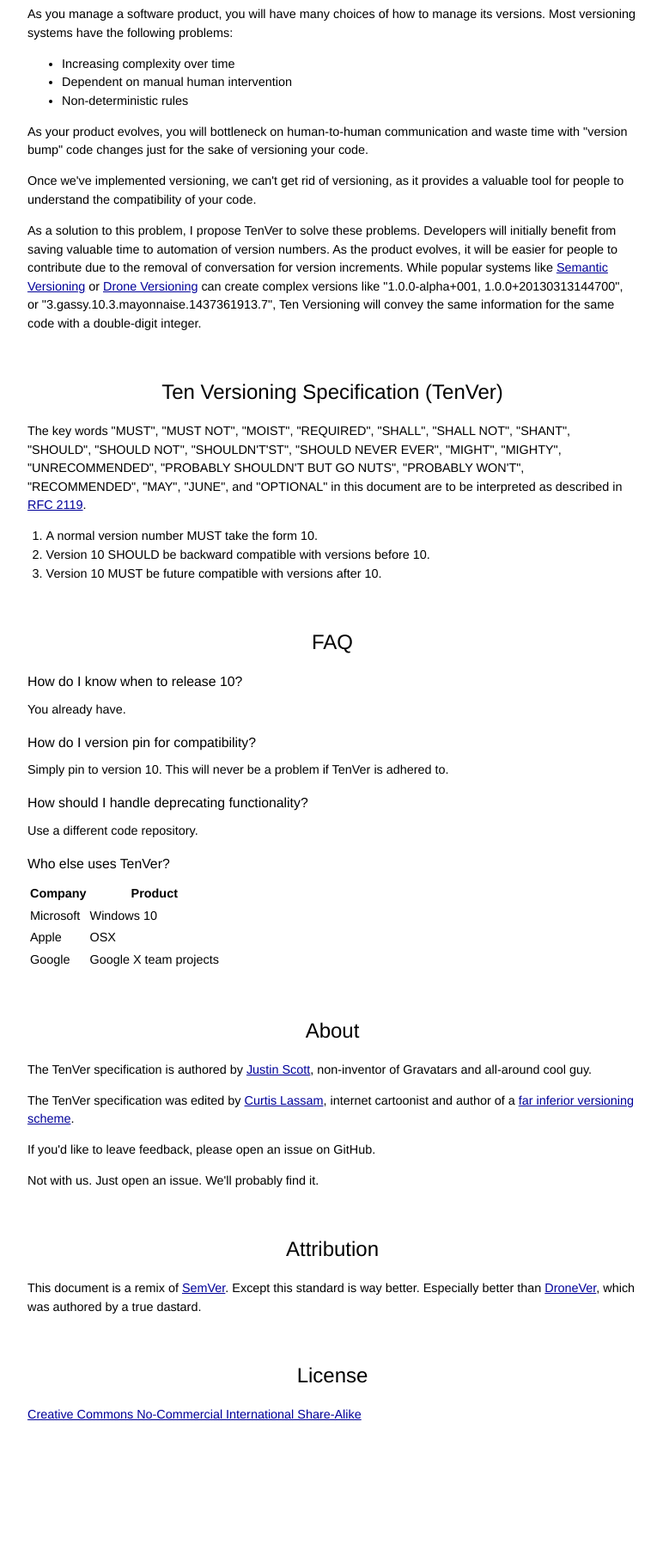
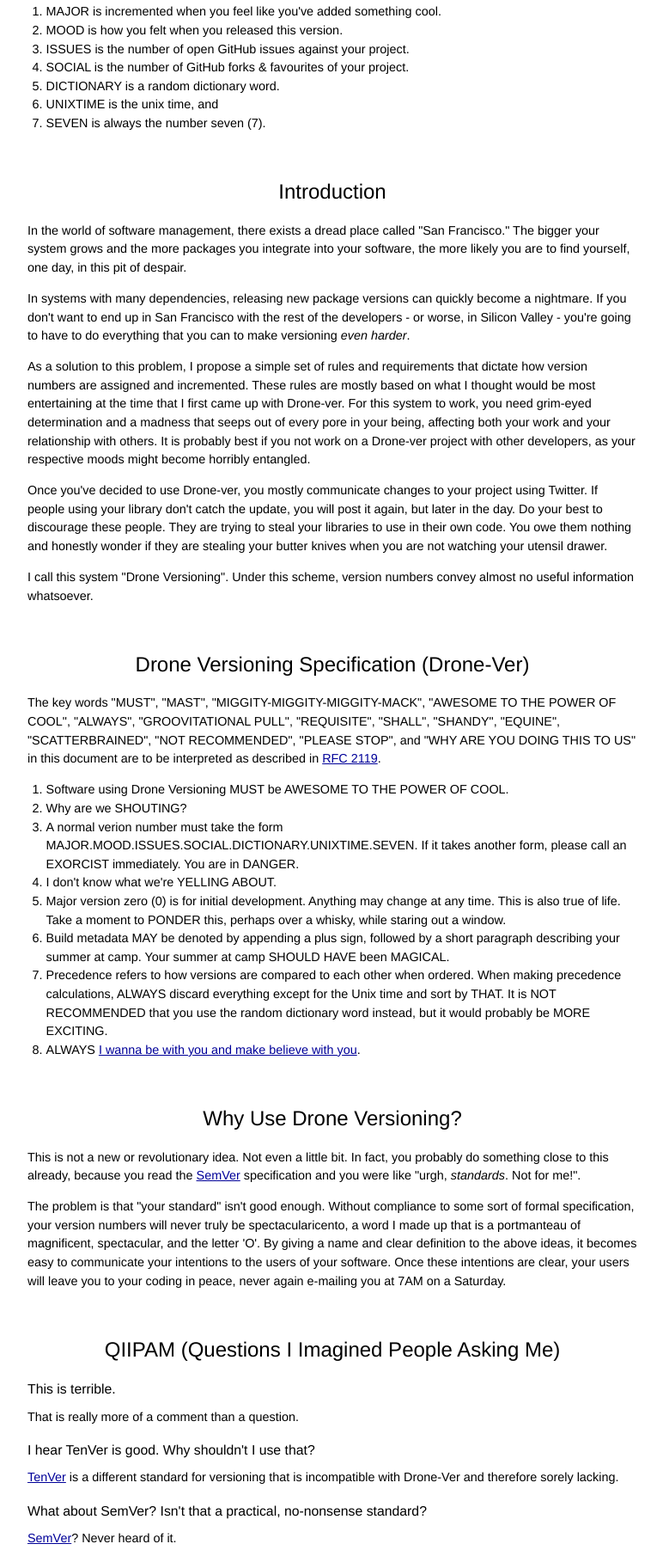
Before and after one commit to cube-drone/tenver, a plain HTML site: page index.html in a window 1280 px wide. Shown: the part 417-2220 px from the top of the page at 86% size, without its empty margins (253-1025 px from the left). Before the commit the page ends 2088 px from the top, so only its background shows below. Drawn offline with Linux system fonts and the light colour scheme.

Commit message:
updates to marquee.js.py

```diff
--- a/index.html
+++ b/index.html
@@ -1,14 +1,14 @@
 <!doctype html>
 <!--
 
-sup doge
+DRONE-VER FOREVAAAAAAAAA
 
 -->
 <html lang="en" dir="ltr">
  <head>
   <meta charset="utf-8">
-  <title>TenVer v.10</title>
-  <meta name="author" content="Justin Scott">
+  <title>Drone-Ver v.1.sleepy.0.0.calamitous.1437363538.7</title>
+  <meta name="author" content="Curtis Lassam">
   <style>
 
     h1, h2, ol { margin: 0; padding: 0; }
@@ -65,103 +65,131 @@ sup doge
  <body>
    <ol class="nav lang">
      <li><a href="/">english</a> [en]</li>
-     <li><a href="/franch.html">francais</a> [fr]</li>
-     <li><a href="/">swedish chef</a> [brk_brk]</li>
-     <li><a href="/">all other human languages</a> [*]</li>
+     <li><a href="/">a mechanical language all their own</a> [bp]</li>
+     <li><a href="/">sqeuamish</a> [eek]</li>
    </ol>
    <ol class="nav">
-     <li><a href="/">v.10</a></li>
+     <li><a href="/">v.1.sleepy.0.0.calamitous.1437363538.7</a></li>
    </ol>
 
-  <h1>TenVer v.10</h1>
+  <h1>Drone-Ver v.1.sleepy.0.0.calamitous.1437363538.7</h1>
 <h2>Summary</h2>
-<p>The version of your product is and always will be 10.</p>
+<p>Given a version number MAJOR.MOOD.ISSUES.SOCIAL.DICTIONARY.UNIXTIME.SEVEN,
+manage your releases as <a href="http://curtis.lassam.net/comics/cube_drone/161.gif">laid out in this comic</a>
+:</p>
+<ol>
+<li>MAJOR is incremented when you feel like you've added something cool.</li>
+<li>MOOD is how you felt when you released this version.</li>
+<li>ISSUES is the number of open GitHub issues against your project.</li>
+<li>SOCIAL is the number of GitHub forks &amp; favourites of your project.</li>
+<li>DICTIONARY is a random dictionary word.</li>
+<li>UNIXTIME is the unix time, and</li>
+<li>SEVEN is always the number seven (7).</li>
+</ol>
 <h2>Introduction</h2>
-<p>As you manage a software product, you will have many choices of
-how to manage its versions.
-Most versioning systems have the following problems:</p>
-<ul>
-<li>Increasing complexity over time</li>
-<li>Dependent on manual human intervention</li>
-<li>Non-deterministic rules</li>
-</ul>
-<p>As your product evolves, you will bottleneck on
-human-to-human communication and waste time with
-"version bump" code changes just for the sake of versioning your code.</p>
-<p>Once we've implemented versioning, we can't get rid of versioning,
-as it provides a valuable tool for people to understand the
-compatibility of your code.</p>
-<p>As a solution to this problem, I propose TenVer to solve
-these problems. Developers will initially benefit from
-saving valuable time to automation of version numbers.
-As the product evolves, it will be easier for people to
-contribute due to the removal of conversation for version
-increments. While popular systems like
-<a href="http://semver.org">Semantic Versioning</a>
-or <a href="http://drone-ver.org">Drone Versioning</a>
-can create complex versions like "1.0.0-alpha+001, 1.0.0+20130313144700",
-or "3.gassy.10.3.mayonnaise.1437361913.7",
-Ten Versioning will convey the same information for the same code with a
-double-digit integer.</p>
-<h2>Ten Versioning Specification (TenVer)</h2>
-<p>The key words "MUST", "MUST NOT", "MOIST", "REQUIRED",
-"SHALL", "SHALL NOT", "SHANT", "SHOULD", "SHOULD NOT",
-"SHOULDN'T'ST",
-"SHOULD NEVER EVER", "MIGHT", "MIGHTY", "UNRECOMMENDED",
-"PROBABLY SHOULDN'T BUT GO NUTS", "PROBABLY WON'T",
-"RECOMMENDED", "MAY", "JUNE", and "OPTIONAL" in this document
+<p>In the world of software management, there exists a dread place
+called "San Francisco." The bigger your system grows and the more
+packages you integrate into your software, the more likely you are
+to find yourself, one day, in this pit of despair.</p>
+<p>In systems with many dependencies, releasing new package
+versions can quickly become a nightmare. If you don't want to
+end up in San Francisco with the rest of the developers - or
+worse, in Silicon Valley - you're going to have to do everything
+that you can to make versioning <em>even harder</em>.</p>
+<p>As a solution to this problem, I propose a simple set of rules
+and requirements that dictate how version numbers are assigned
+and incremented. These rules are mostly based on what I thought
+would be most entertaining at the time that I first came up
+with Drone-ver. For this system to work, you need grim-eyed
+determination and a madness that seeps out of every pore in your
+being, affecting both your work and your relationship with others.
+It is probably best if you not work on a Drone-ver project with
+other developers, as your respective
+moods might become horribly entangled.</p>
+<p>Once you've decided to use Drone-ver, you mostly communicate changes
+to your project using Twitter. If people using your library don't
+catch the update, you will post it again, but later in the day.
+Do your best to discourage these people. They are trying to steal
+your libraries to use in their own code. You owe them nothing and
+honestly wonder if they are stealing your butter knives when you
+are not watching your utensil drawer.</p>
+<p>I call this system "Drone Versioning". Under this scheme,
+version numbers convey almost no useful information whatsoever.</p>
+<h2>Drone Versioning Specification (Drone-Ver)</h2>
+<p>The key words "MUST", "MAST", "MIGGITY-MIGGITY-MIGGITY-MACK",
+"AWESOME TO THE POWER OF COOL", "ALWAYS",
+"GROOVITATIONAL PULL",
+"REQUISITE", "SHALL", "SHANDY", "EQUINE",
+"SCATTERBRAINED", "NOT RECOMMENDED", "PLEASE STOP",
+and "WHY ARE YOU DOING THIS TO US"
+in this document
 are to be interpreted as described
 in <a href="http://tools.ietf.org/html/rfc2119">RFC 2119</a>.</p>
 <ol>
-<li>A normal version number MUST take the form 10.</li>
-<li>Version 10 SHOULD be backward compatible with versions before 10.</li>
-<li>Version 10 MUST be future compatible with versions after 10.</li>
+<li>Software using Drone Versioning MUST be AWESOME TO THE POWER OF COOL.</li>
+<li>Why are we SHOUTING?</li>
+<li>A normal verion number must take the form MAJOR.MOOD.ISSUES.SOCIAL.DICTIONARY.UNIXTIME.SEVEN.
+If it takes another form, please call an EXORCIST immediately.
+You are in DANGER.</li>
+<li>I don't know what we're YELLING ABOUT.</li>
+<li>Major version zero (0) is for initial development.
+Anything may change at any time. This is also true of life.
+Take a moment to PONDER this, perhaps over a whisky, while staring out a window.</li>
+<li>Build metadata MAY be denoted by appending a plus sign, followed
+by a short paragraph describing your summer at camp. Your summer at camp
+SHOULD HAVE been MAGICAL.</li>
+<li>Precedence refers to how versions are compared to each other when ordered.
+When making precedence calculations, ALWAYS discard everything except
+for the Unix time and sort by THAT. It is NOT RECOMMENDED that you use
+the random dictionary word instead, but it would probably be MORE EXCITING.</li>
+<li>ALWAYS <a href="https://www.youtube.com/watch?v=eSMeUPFjQHc">I wanna be with you and make believe with you</a>.</li>
 </ol>
-<h2>FAQ</h2>
-<h3>How do I know when to release 10?</h3>
-<p>You already have.</p>
-<h3>How do I version pin for compatibility?</h3>
-<p>Simply pin to version 10. This will never be a problem if
-TenVer is adhered to.</p>
+<h2>Why Use Drone Versioning?</h2>
+<p>This is not a new or revolutionary idea. Not even a little bit.
+In fact, you probably do something close to this already, because
+you read the <a href="http://semver.org/">SemVer</a> specification and you
+were like "urgh, <em>standards</em>. Not for me!".</p>
+<p>The problem is that "your standard" isn't good enough.
+Without compliance to some sort of formal specification,
+your version numbers will never truly be spectacularicento,
+a word I made up that is a portmanteau of magnificent, spectacular,
+and the letter 'O'.
+By giving a name and clear definition to the above ideas,
+it becomes easy to communicate your intentions to the users
+of your software. Once these intentions are clear,
+your users will leave you
+to your coding in peace, never again e-mailing you at 7AM on a Saturday.</p>
+<h2>QIIPAM (Questions I Imagined People Asking Me)</h2>
+<h3>This is terrible.</h3>
+<p>That is really more of a comment than a question.</p>
+<h3>I hear TenVer is good. Why shouldn't I use that?</h3>
+<p><a href="http://tenver.org">TenVer</a> is a different standard for versioning
+that is incompatible with Drone-Ver and therefore sorely lacking.</p>
+<h3>What about SemVer? Isn't that a practical, no-nonsense standard?</h3>
+<p><a href="http://semver.org">SemVer</a>? Never heard of it.</p>
+<h3>Doesn't this discourage rapid development and fast iteration?</h3>
+<p>You're damn right. Go forth and turn pip into a wasteland.</p>
+<p>You can leave npm out if this, it is already a wasteland.</p>
+<h3>How do I know when to release 1.0.0?</h3>
+<p>This is an invalid Drone-ver. Why would you even ask me that?</p>
+<h3>Is it "Drone-Ver" or "Drone-ver"? You seem to use both interchangeably.</h3>
+<p>I can tell that you are a <em>software developer</em>.</p>
+<h3>What about "Dronever"?</h3>
+<p>No. Emphatic no. Do I look like I have the money to register <em>two</em> domains?</p>
+<h3>What do I do if I accidentally release a backwards incompatible change?</h3>
+<p>Rejoice. To embrace Drone-Ver is to embrace chaos itself.</p>
 <h3>How should I handle deprecating functionality?</h3>
-<p>Use a different code repository.</p>
-<h3>Who else uses TenVer?</h3>
-<table>
-<thead>
-<tr>
-<th>Company</th>
-<th>Product</th>
-</tr>
-</thead>
-<tbody>
-<tr>
-<td>Microsoft</td>
-<td>Windows 10</td>
-</tr>
-<tr>
-<td>Apple</td>
-<td>OSX</td>
-</tr>
-<tr>
-<td>Google</td>
-<td>Google X team projects</td>
-</tr>
-</tbody>
-</table>
+<p>With gusto.</p>
 <h2>About</h2>
-<p>The TenVer specification is authored by <a href="http://jvscott.net/">Justin Scott</a>,
-non-inventor of Gravatars and all-around cool guy.</p>
-<p>The TenVer specification was edited by <a href="http://cube-drone.com/">Curtis Lassam</a>,
-internet cartoonist and author of a
-<a href="http://drone-ver.org">far inferior versioning scheme</a>.</p>
-<p>If you'd like to leave feedback, please open an issue on GitHub.</p>
-<p>Not with us. Just open an issue. We'll probably find it.</p>
+<p>The Drone-Ver specification was authored by <a href="http://cube-drone.com/">Curtis Lassam</a>,
+internet cartoonist and internet gadabout.</p>
+<p>If you'd like to leave feedback, I'm sure you'll find a way.</p>
 <h2>Attribution</h2>
 <p>This document is a remix of <a href="http://semver.org/">SemVer</a>. Except this standard
-is way better. Especially better than <a href="http://drone-ver.org">DroneVer</a>,
-which was authored by a true dastard.</p>
+is way better. Especially better than <a href="http://tenver.org">TenVer</a>,
+which was authored by a real scoundrel.</p>
 <h2>License</h2>
-<p><a href="http://creativecommons.org/licenses/by-nc-sa/4.0/">Creative Commons No-Commercial International Share-Alike</a></p>
+<p><a href="http://creativecommons.org/licenses/by-nc-sa/4.0/">Creative Commons No-Commercial Closed-Captioned International Share-Alike</a></p>
 
  </body>
 </html>
```
Also changed, not shown: 1 other file.
